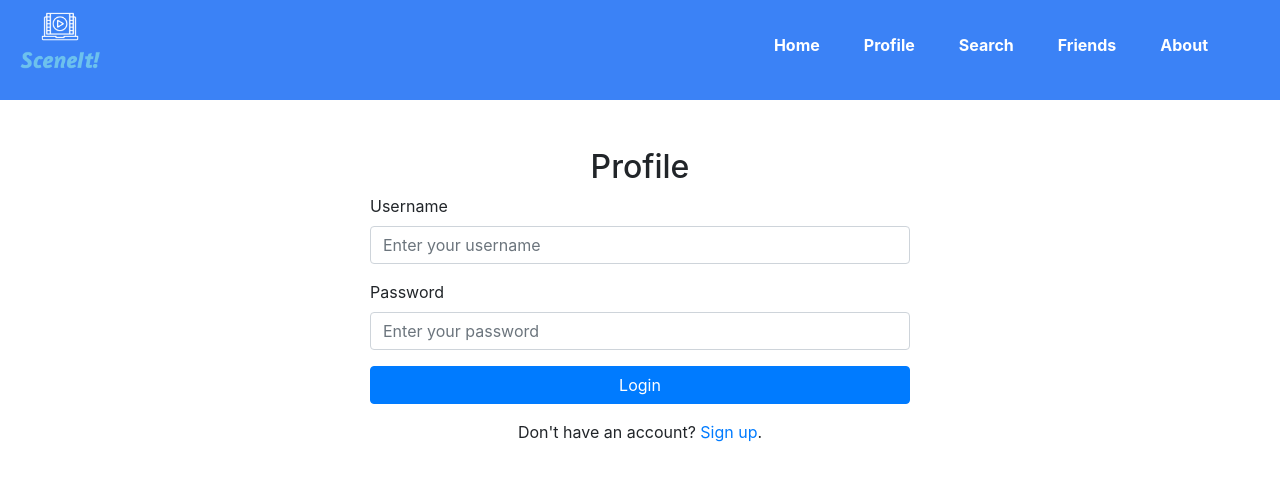
After one commit to AllisonBriggs/Group-6-Movie-Recommender, a Flask app: page /profile in a window 1280 px wide. The commit adds this page. Shown: the top 481 px of the page. Run offline with Flask 3, Linux system fonts and the light colour scheme; a user stored in the database is signed in; some libraries are stand-ins or nearby versions.

Commit message:
added logo

```diff
--- a/backend/app.py
+++ b/backend/app.py
@@ -86,6 +86,14 @@ def dashboard():
     print("Movies in DB:", movies)  # Debugging: Check if movies exist
 
     return render_template("dashboard.html", movies=movies, username=session.get("user_id"))
+# Acount Route
+@app.route("/profile")
+def profile():
+    if "user_id" not in session:
+        flash("Please log in first!", "warning")
+        return redirect(url_for("login"))
+
+    return render_template("profile.html")
 
 # Home Route
 @app.route("/")
--- a/backend/templates/dashboard.html
+++ b/backend/templates/dashboard.html
@@ -1,5 +1,6 @@
-<!doctype html>
-<html lang="en">
+{% extends "layout.html" %}
+{% block title %}Login{% endblock %}
+{% block body %}
 <head>
     <meta charset="UTF-8">
     <title>Dashboard</title>
@@ -38,6 +39,7 @@
         </div>
     {% endif %}
 </div>
+{% endblock %}
 
 <!-- Bootstrap JS for responsive design (optional) -->
 <script src="https://code.jquery.com/jquery-3.5.1.min.js"></script>
--- a/backend/templates/layout.html
+++ b/backend/templates/layout.html
@@ -2,6 +2,7 @@
 <title>{% block title %}Welcome{% endblock %} | SceneIt!</title>
 <head>
   <link rel="stylesheet" href="{{ url_for('static', filename='style.css') }}">
+  <link rel="icon" type="image/x-icon" href="{{ url_for('static', filename='favicon.ico') }}">
 </head>
 
 <header>
@@ -11,7 +12,7 @@
       </div>
       <nav class="topnav">
           <a href="#home">Home</a>
-          <a href="#profile">Profile</a>
+          <a href="{{ url_for('profile') }}">Profile</a>
           <a href="#search">Search</a>
           <a href="#friends">Friends</a>
           <a href="#about">About</a>
--- /dev/null
+++ b/backend/templates/profile.html
@@ -0,0 +1,53 @@
+{% extends "layout.html" %}
+{% block title %}Account{% endblock %}
+{% block body %}
+<head>
+    <meta charset="UTF-8">
+    <title>SceneIt - Profile</title>
+    <link href="https://stackpath.bootstrapcdn.com/bootstrap/4.5.2/css/bootstrap.min.css" rel="stylesheet">
+</head>
+<body>
+    <div class="container">
+        <div class="row justify-content-center">
+            <div class="col-md-6">
+                <h2 class="mt-5 text-center">Profile</h2>
+
+                <!-- Flash messages for errors or success -->
+                {% with messages = get_flashed_messages(with_categories=true) %}
+                    {% if messages %}
+                        {% for category, message in messages %}
+                            <div class="alert alert-{{ category }}">{{ message }}</div>
+                        {% endfor %}
+                    {% endif %}
+                {% endwith %}
+
+                <!-- Login form -->
+                <form action="{{ url_for('login') }}" method="post">
+                    <div class="form-group">
+                        <label for="username">Username</label>
+                        <input type="text" class="form-control" id="username" name="username" required placeholder="Enter your username">
+                    </div>
+
+                    <div class="form-group">
+                        <label for="password">Password</label>
+                        <input type="password" class="form-control" id="password" name="password" required placeholder="Enter your password">
+                    </div>
+
+                    <button type="submit" class="btn btn-primary btn-block">Login</button>
+                </form>
+
+                <!-- Additional links for user actions -->
+                <div class="mt-3 text-center">
+                    <p>Don't have an account? <a href="{{ url_for('register') }}">Sign up</a>.</p>
+                </div>
+            </div>
+        </div>
+    </div>
+{% endblock %}
+
+<!-- Bootstrap and jQuery scripts -->
+<script src="https://code.jquery.com/jquery-3.5.1.min.js"></script>
+<script src="https://cdn.jsdelivr.net/npm/@popperjs/core@2.0.7/dist/umd/popper.min.js"></script>
+<script src="https://stackpath.bootstrapcdn.com/bootstrap/4.5.2/js/bootstrap.min.js"></script>
+</body>
+</html>
```
Also changed, not shown: backend/static/favicon.ico (added).
